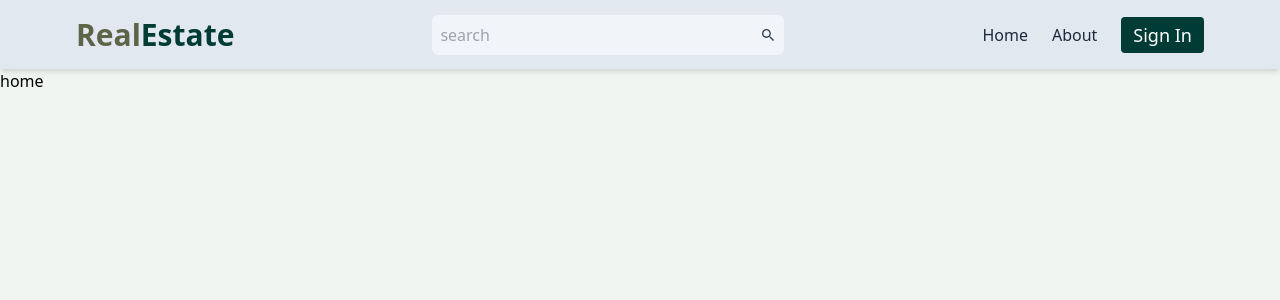
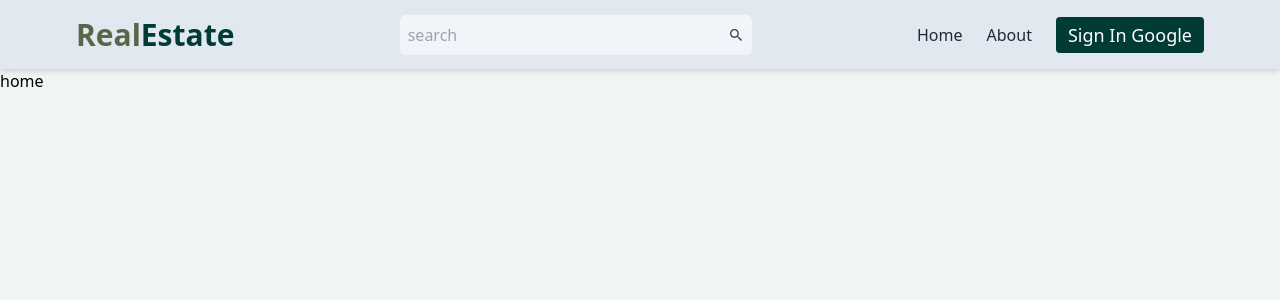
Before and after one commit to sandeepsz/real-state, a React (Vite) app in the folder client/: page / in a window 1280 px wide. Shown: the top 300 px of the page. Built offline with nearby package versions, Linux system fonts and the light colour scheme.

Commit message:
add files

```diff
--- a/client/src/components/Header.jsx
+++ b/client/src/components/Header.jsx
@@ -42,7 +42,7 @@ const Header = () => {
 
           <Link to="/sign-in">
             <li className="bg-[#003b36] text-lg px-3 py-1 rounded text-white">
-              Sign In
+              Sign In Google
             </li>
           </Link>
         </ul>
```
